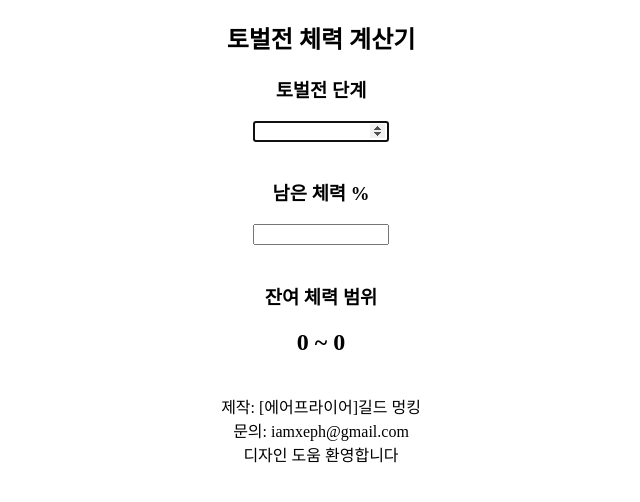
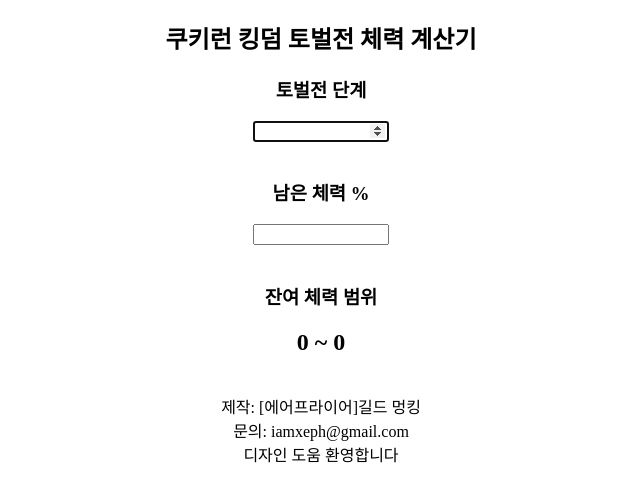
Before and after one commit to iamxeph/cookierun-kingdom-guild-raid-calculator, a React (Create React App) app: page / in a window 1280 px wide. Shown: the top 502 px of the page, without its empty margins (319-959 px from the left). Built offline with nearby package versions, Linux system fonts and the light colour scheme.

Commit message:
Adjust max level to 60 and modified title

```diff
--- a/public/index.html
+++ b/public/index.html
@@ -20,7 +20,7 @@
       work correctly both with client-side routing and a non-root public URL.
       Learn how to configure a non-root public URL by running `npm run build`.
     -->
-    <title>토벌전 계산기</title>
+    <title>쿠키런 킹덤 토벌전 계산기</title>
   </head>
   <body>
     <noscript>You need to enable JavaScript to run this app.</noscript>
--- a/src/App.js
+++ b/src/App.js
@@ -150,11 +150,11 @@
   render() {
     return (
       <div className="App">
-        <h2>토벌전 체력 계산기</h2>
+        <h2>쿠키런 킹덤 토벌전 체력 계산기</h2>
         <h3>토벌전 단계</h3>
         <NumberSelector
           min="1"
-          max="50"
+          max="60"
           tabIndex="1"
           id="input-level"
           autoFocus={true}
```
